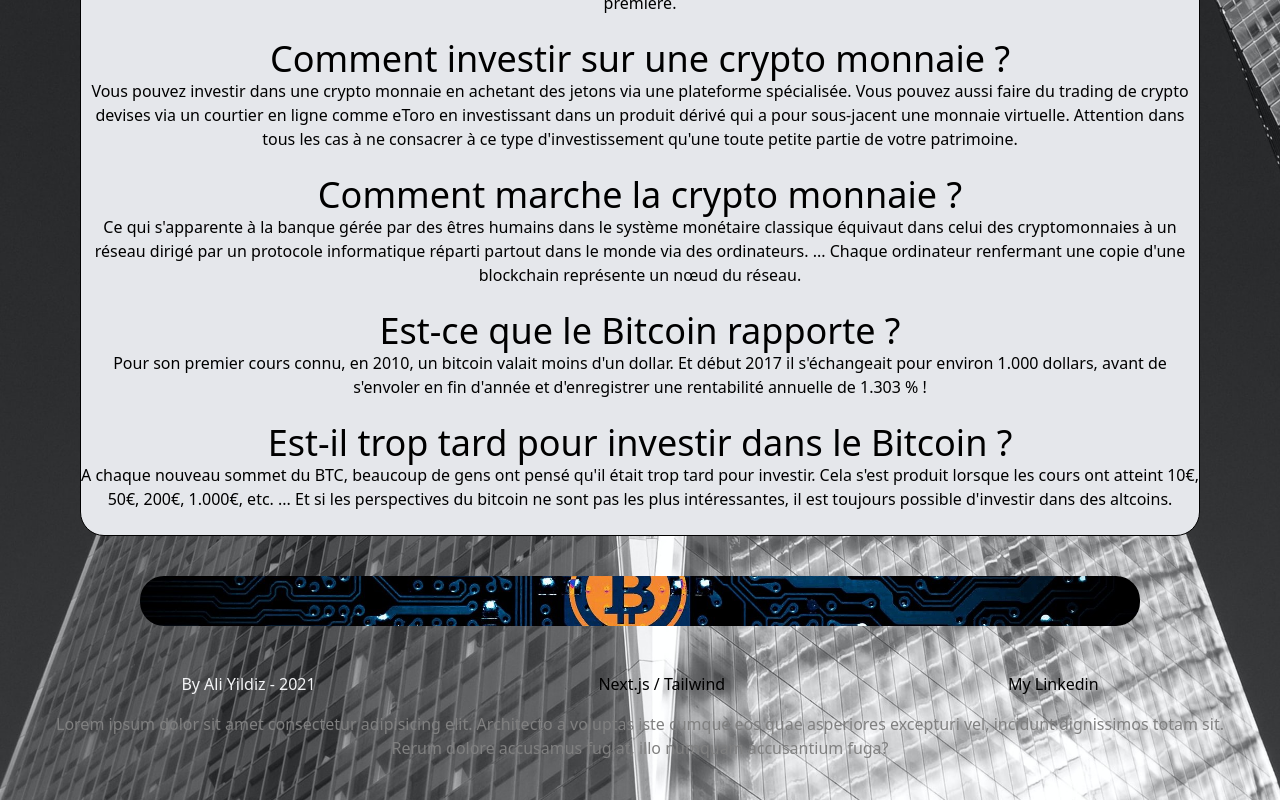
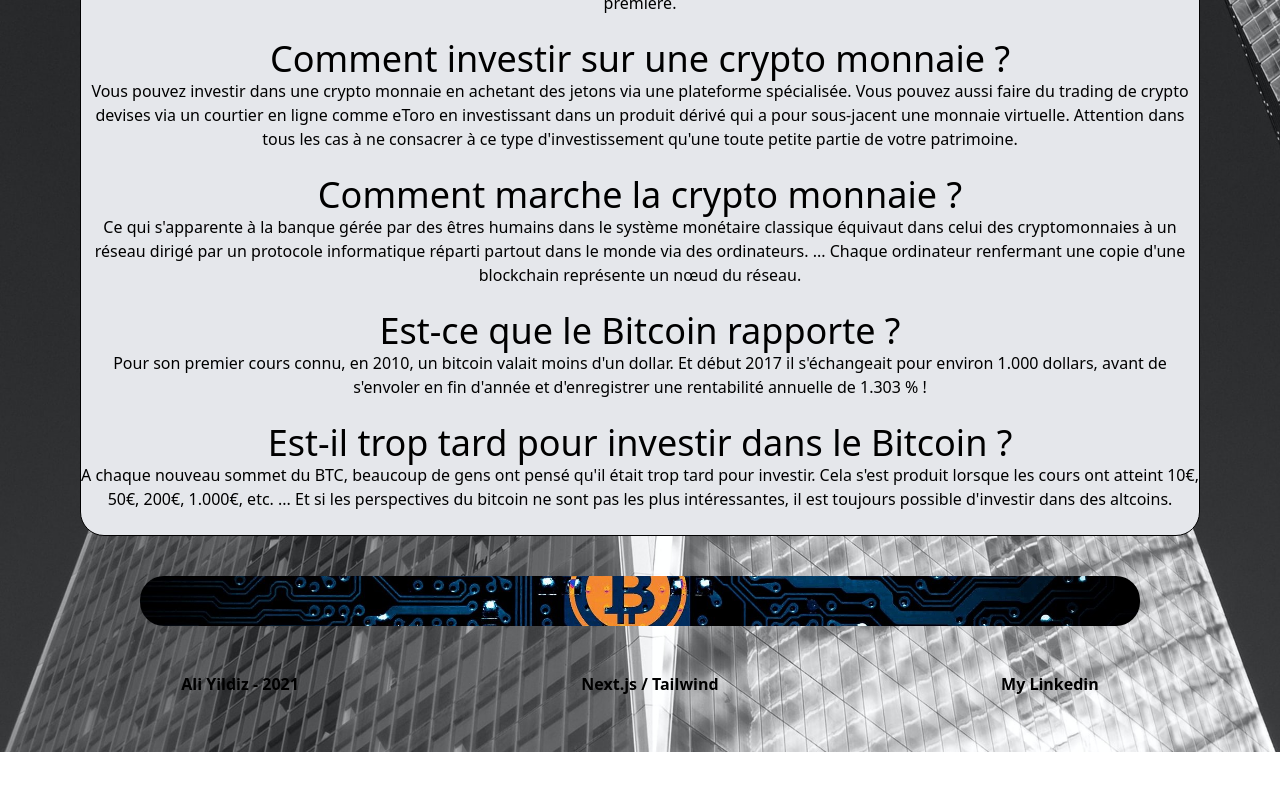
Before and after one commit to AliDizzz/crypto-watch, a Next.js app: page /about in a window 1280 px wide. Shown: the part 438-1238 px from the top of the page. After the commit the page ends 1190 px from the top, so only its background shows below. Built offline with nearby package versions, Linux system fonts and the light colour scheme.

Commit message:
last update commit

```diff
--- a/components/Layout.js
+++ b/components/Layout.js
@@ -66,14 +66,11 @@
                         quality={50}
                         />
                         <ul className="pt-10 pb-4 flex justify-around">
-                            <li className="text-gray-100"><a href="https://github.com/AliDizzz">By Ali Yildiz - 2021 </a></li>
-                            <li>Next.js / Tailwind</li>
-                            <li><a href="https://www.linkedin.com/in/ali-yildiz-06245b1a4/">My Linkedin </a></li>
+                            <li className="font-black"><a href="https://github.com/AliDizzz">Ali Yildiz - 2021 </a></li>
+                            <li className="font-black">Next.js / Tailwind</li>
+                            <li className="font-black"><a href="https://www.linkedin.com/in/ali-yildiz-06245b1a4/">My Linkedin </a></li>
                         </ul>
-                        <p>Lorem ipsum dolor sit amet consectetur adipisicing elit.
-                            Architecto a voluptas iste cumque eos quae asperiores excepturi vel,
-                            incidunt dignissimos totam sit. Rerum dolore accusamus fugiat,
-                            illo numquam accusantium fuga?</p>
+
                 </footer>
 
                 <style jsx>{"p {color: grey;}"}</style>
```
